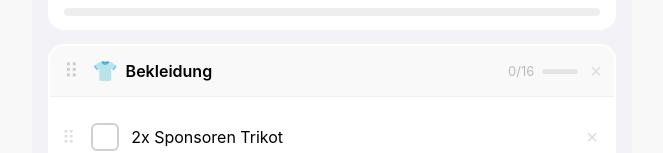
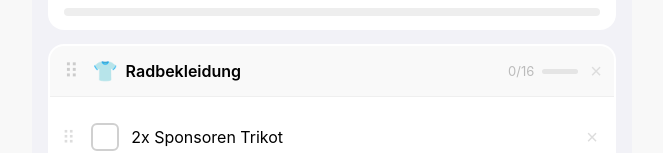
Before and after one commit to mnupash/Packlisten, a React (Vite) app: page / in a window 1280 px wide. Shown: the part 153-306 px from the top of the page, without its empty margins (308-971 px from the left). Built offline with nearby package versions, Linux system fonts and the light colour scheme.

Commit message:
Update App.jsx

```diff
--- a/src/App.jsx
+++ b/src/App.jsx
@@ -4,7 +4,7 @@ import { useState, useEffect, useRef } from "react";
 const SEED_LIST = {
   id: "tour-de-paris", name: "Tour de Paris",
   categories: [
-    { id: "bekleidung", name: "Bekleidung", icon: "👕", items: [
+    { id: "radbekleidung", name: "Radbekleidung", icon: "👕", items: [
       "2x Sponsoren Trikot","2x Bib","1x Notfall Bib (Schwarz)","1x Windweste",
       "Armlinge","Beinlinge","Handschuhe","Caps/Stirnband","Buff","Helm",
       "Regenjacke","Regenhose","Fahrradschuhe","Regenüberschuhe",
```
